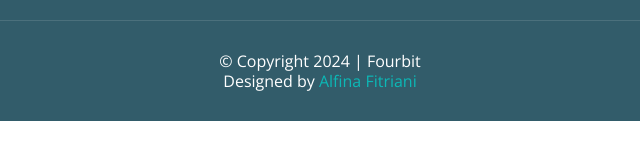
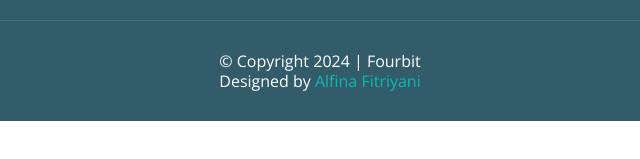
Before and after one commit to alfinafitriyani/CKD_website, a plain HTML site: page index.html in a window 1280 px wide. Shown: the part 6178-6337 px from the top of the page, 320-960 px from the left. Drawn offline with nearby package versions, Linux system fonts and the light colour scheme; a web font is replaced by a local one.

Commit message:
Update index.html

```diff
--- a/index.html
+++ b/index.html
@@ -676,7 +676,7 @@
           <div class="col-md-12 text-center">
             © Copyright 2024 | Fourbit
             <div class="credits">
-              Designed by <a href="https://www.instagram.com/alfnayni/profilecard/?igsh=cjJtNTNwaXA4bW9n">Alfina Fitriani</a>
+              Designed by <a href="https://www.instagram.com/alfnayni/profilecard/?igsh=cjJtNTNwaXA4bW9n">Alfina Fitriyani</a>
             </div>
           </div>
         </div>
```
